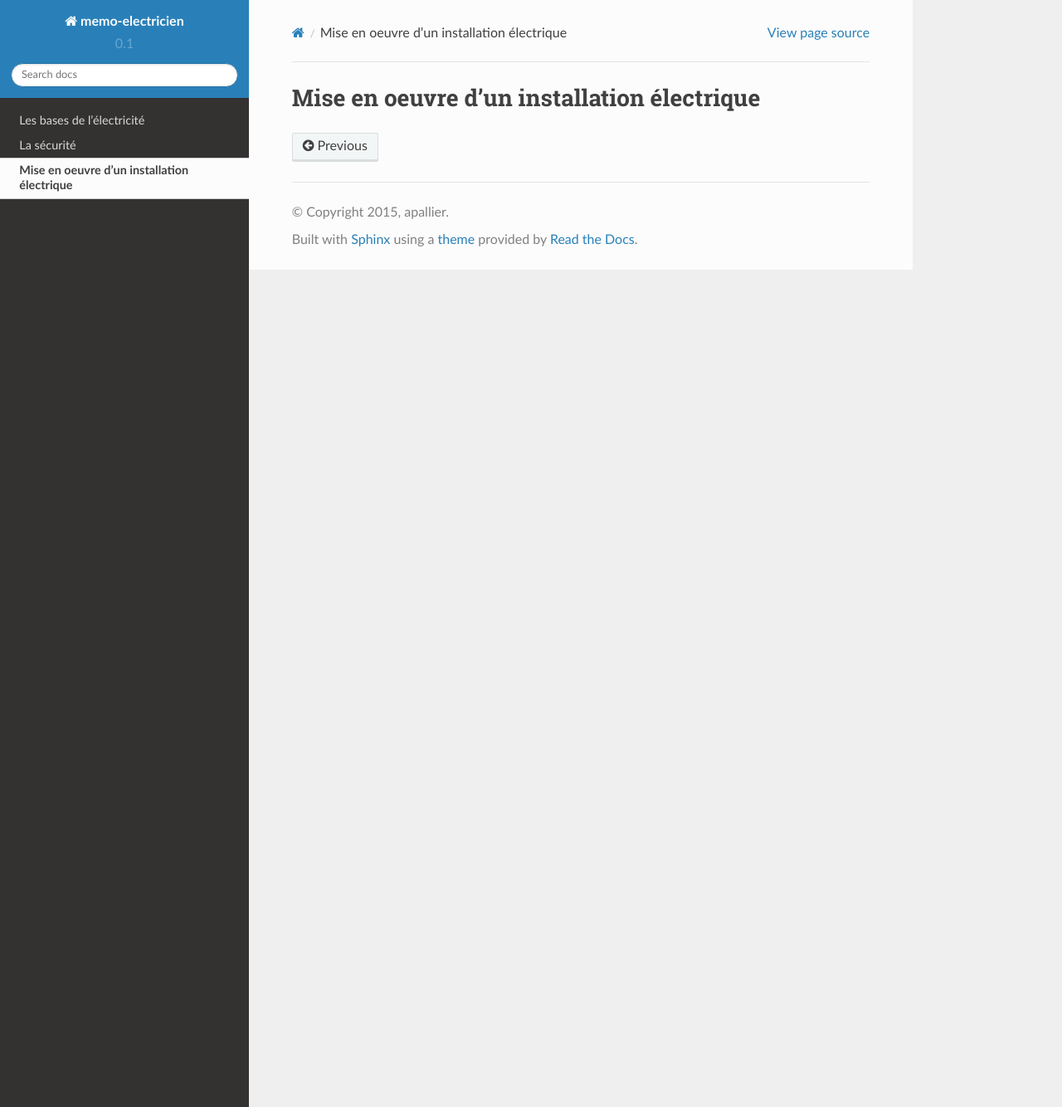
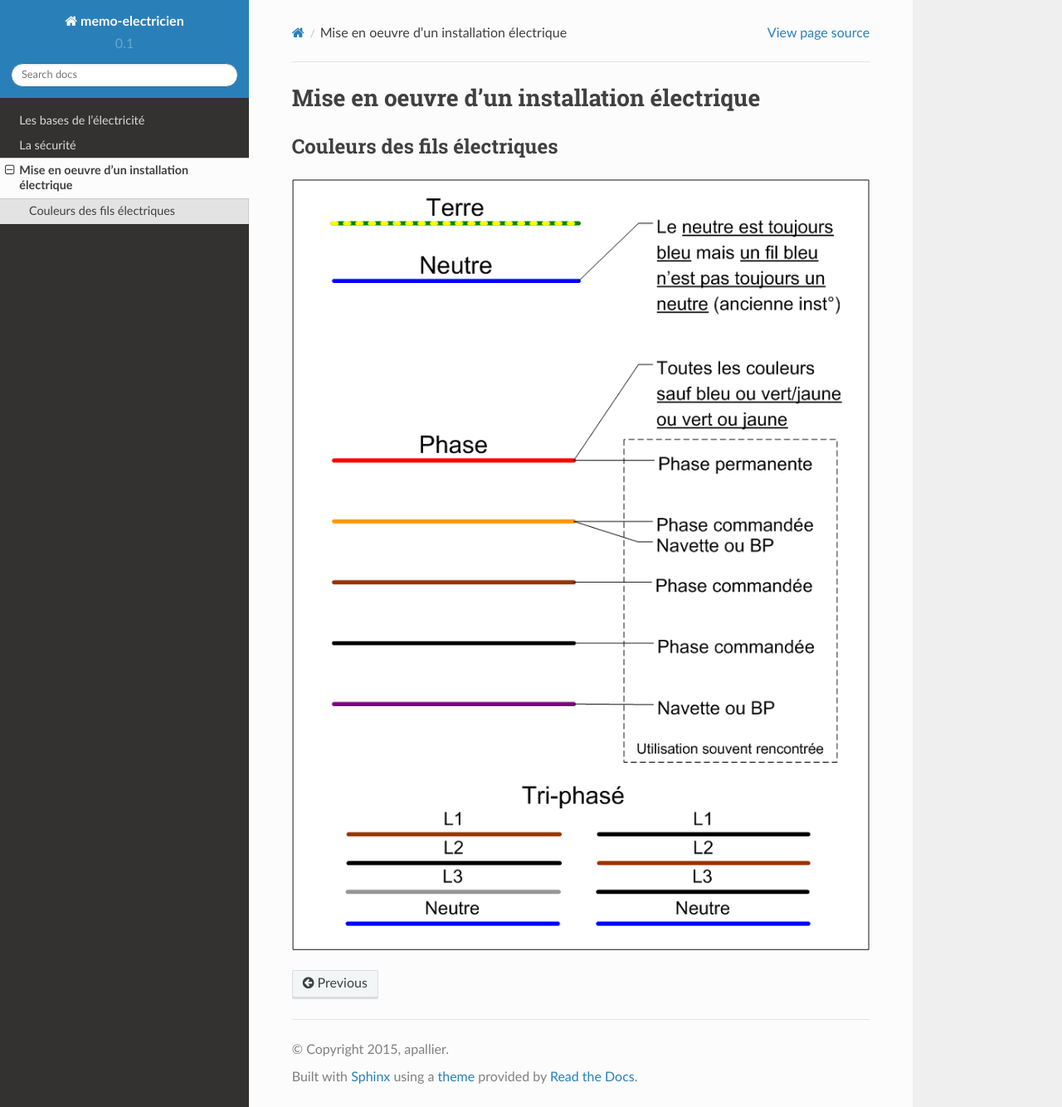
Before and after one commit to apallier/memo-electricien, a Sphinx documentation site: the page built from source/mise_en_oeuvre.rst, in a window 1280 px wide and 1334 px high. Shown: the whole window at 83% size. Built offline with Sphinx 7.4.7 and the Read the Docs theme 2.0.0, drawn with Linux system fonts in a browser that asks for light colours.

Commit message:
Ajout des couleurs de fils

```diff
--- a/source/mise_en_oeuvre.rst
+++ b/source/mise_en_oeuvre.rst
@@ -1,3 +1,9 @@
 ###########################################
 Mise en oeuvre d'un installation électrique
 ###########################################
+
+
+Couleurs des fils électriques
+=============================
+
+.. image:: ../images/couleurs-fils-electriques.png
```
Also changed, not shown: images/couleurs-fils-electriques.png (added).
